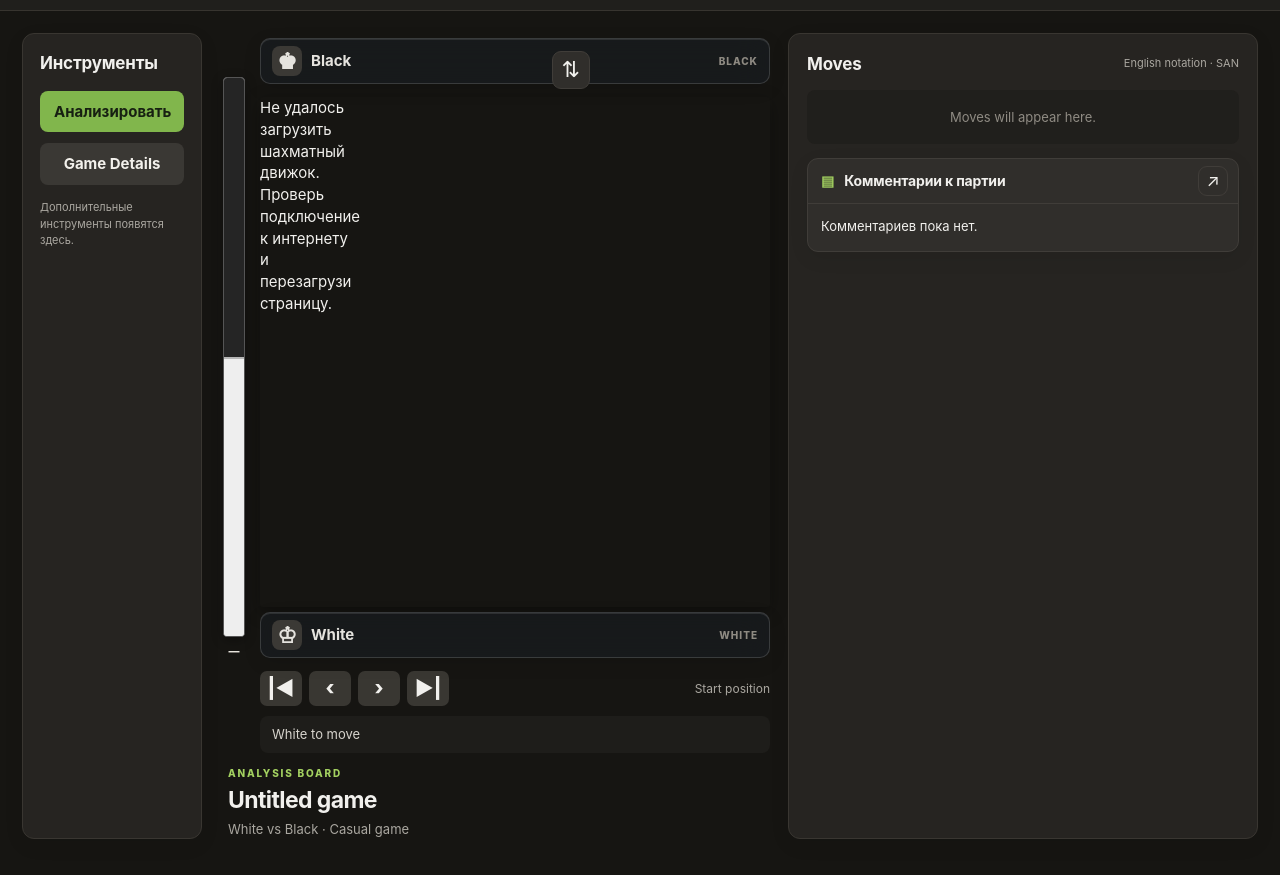
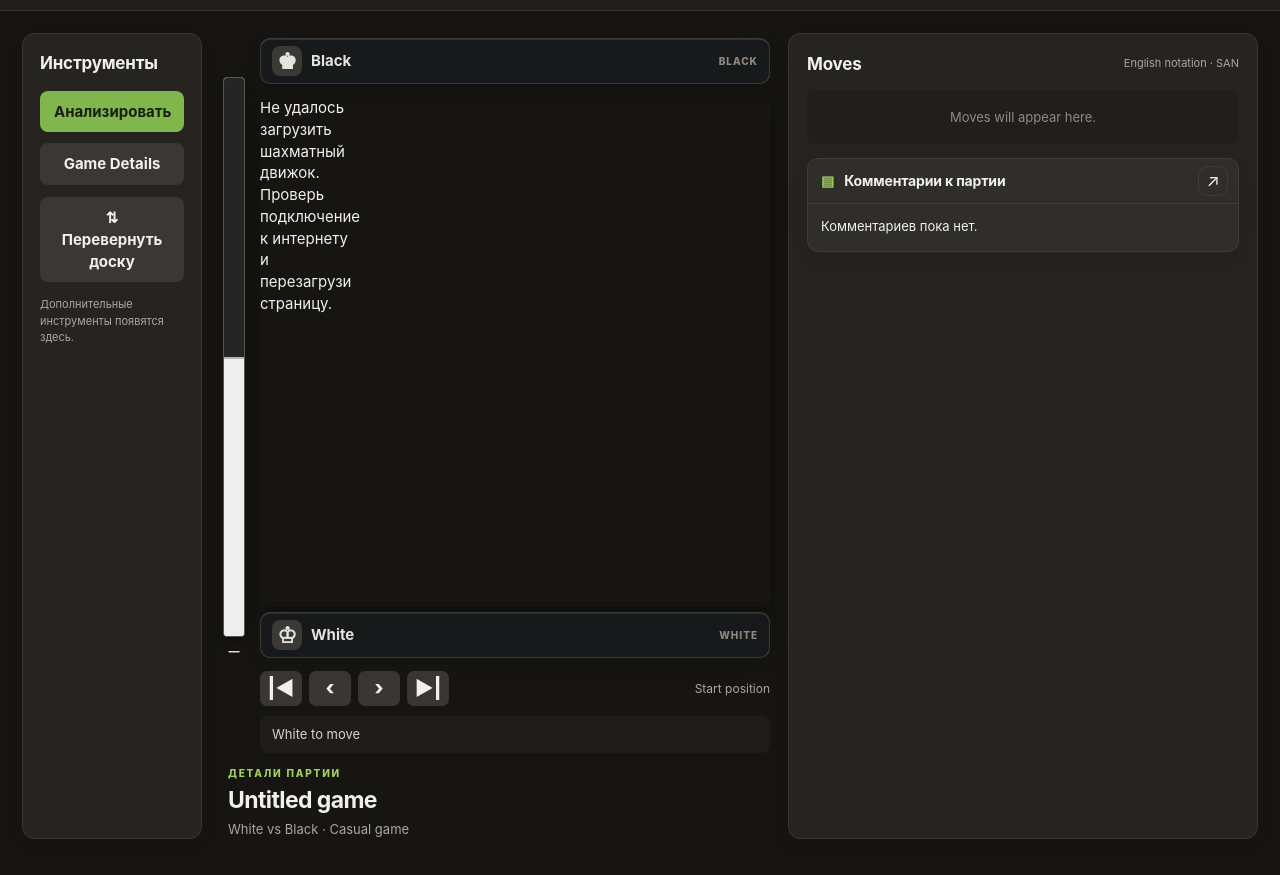
Before and after one commit to Ka1cer/Chess-study, a plain HTML site: page index.html in a window 1280 px wide. Shown: the part 57-932 px from the top of the page. Drawn offline with nearby package versions, Linux system fonts and the light colour scheme.

Commit message:
Move board flip button into Tools and rename game heading

```diff
--- a/index.html
+++ b/index.html
@@ -36,13 +36,13 @@
     <div class="tools-actions">
       <button id="analyzeBtn" class="btn primary full" type="button">Анализировать</button>
       <button id="detailsModalOpenBtn" class="btn ghost full" type="button">Game Details</button>
+      <button id="flipBtn" class="btn ghost full" type="button" title="Перевернуть доску" aria-label="Перевернуть доску">⇅ Перевернуть доску</button>
       <button id="resignBtn" class="resign-btn full" type="button" hidden>Сдаться</button>
     </div>
     <p class="tools-note">Дополнительные инструменты появятся здесь.</p>
   </aside>
 
   <section class="board-panel panel">
-    <button id="flipBtn" class="icon-btn board-flip-control" title="Flip board" aria-label="Flip board">⇅</button>
     <div class="board-workspace">
       <div class="evaluation-wrap" aria-label="Stockfish evaluation">
         <div class="evaluation-bar" id="evaluationBar"><div class="eval-black" id="evalBlack"></div><div class="eval-white" id="evalWhite"></div><div class="eval-center"></div></div>
@@ -59,7 +59,7 @@
       </div>
     </div>
     <div class="game-heading">
-      <div><div class="eyebrow">ANALYSIS BOARD</div><h1 id="gameTitle">Untitled game</h1><p id="gameMeta">White vs Black · Casual game</p></div>
+      <div><div class="eyebrow">ДЕТАЛИ ПАРТИИ</div><h1 id="gameTitle">Untitled game</h1><p id="gameMeta">White vs Black · Casual game</p></div>
     </div>
   </section>
 
```
